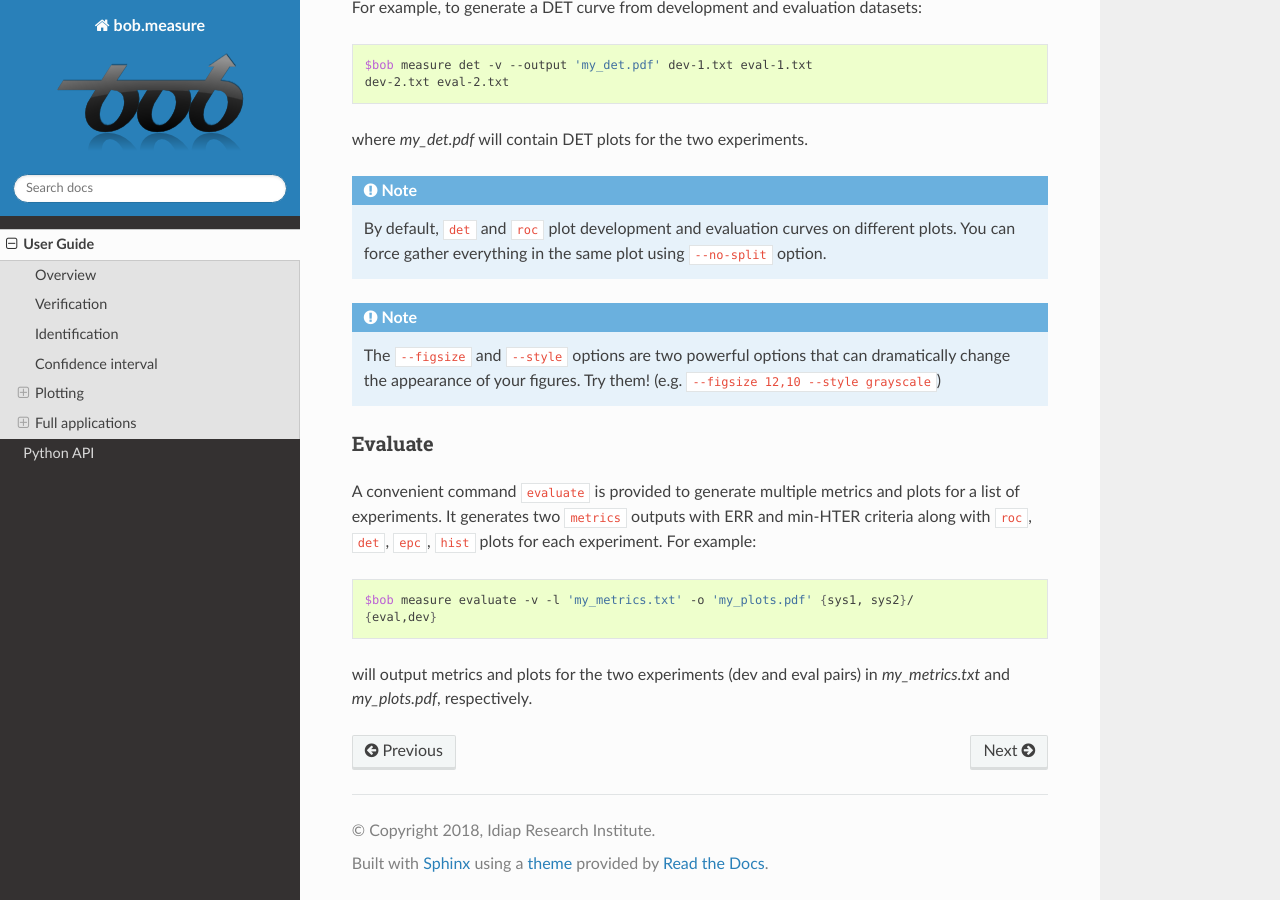
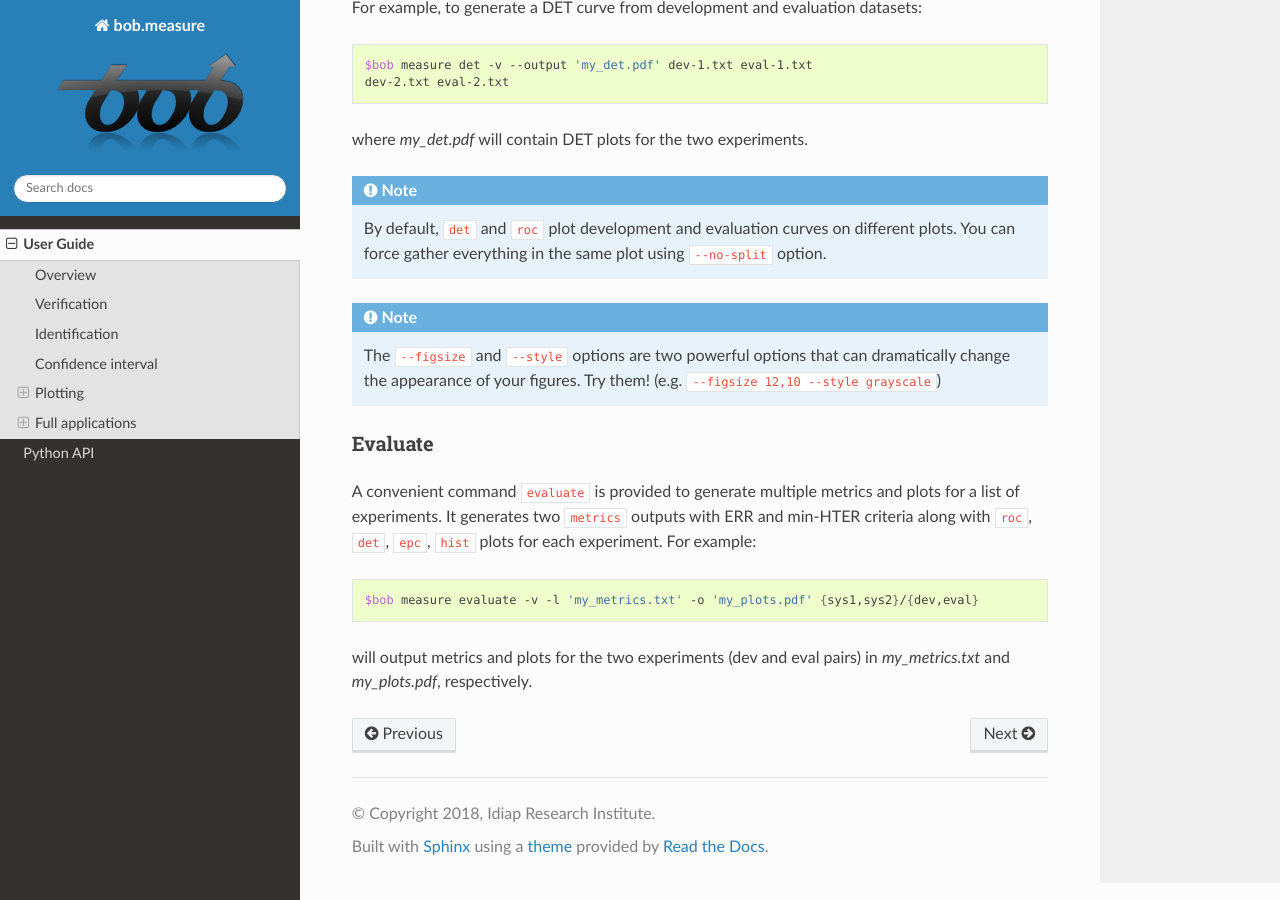
Before and after one commit to bioidiap/bob.measure, a Sphinx documentation site: the page built from doc/guide.rst, in a window 1280 px wide and 900 px high, scrolled down 9352 px. Built offline with Sphinx 7.4.7 and the Read the Docs theme 2.0.0, drawn with Linux system fonts in a browser that asks for light colours; the version number could not be read and is left out.

```diff
--- a/doc/guide.rst
+++ b/doc/guide.rst
@@ -600,8 +600,7 @@ experiment. For example:
 
 .. code-block:: sh
 
-    $bob measure evaluate -v -l 'my_metrics.txt' -o 'my_plots.pdf' {sys1, sys2}/
-    {eval,dev}
+    $bob measure evaluate -v -l 'my_metrics.txt' -o 'my_plots.pdf' {sys1,sys2}/{dev,eval}
 
 will output metrics and plots for the two experiments (dev and eval pairs) in
 `my_metrics.txt` and `my_plots.pdf`, respectively.
```
